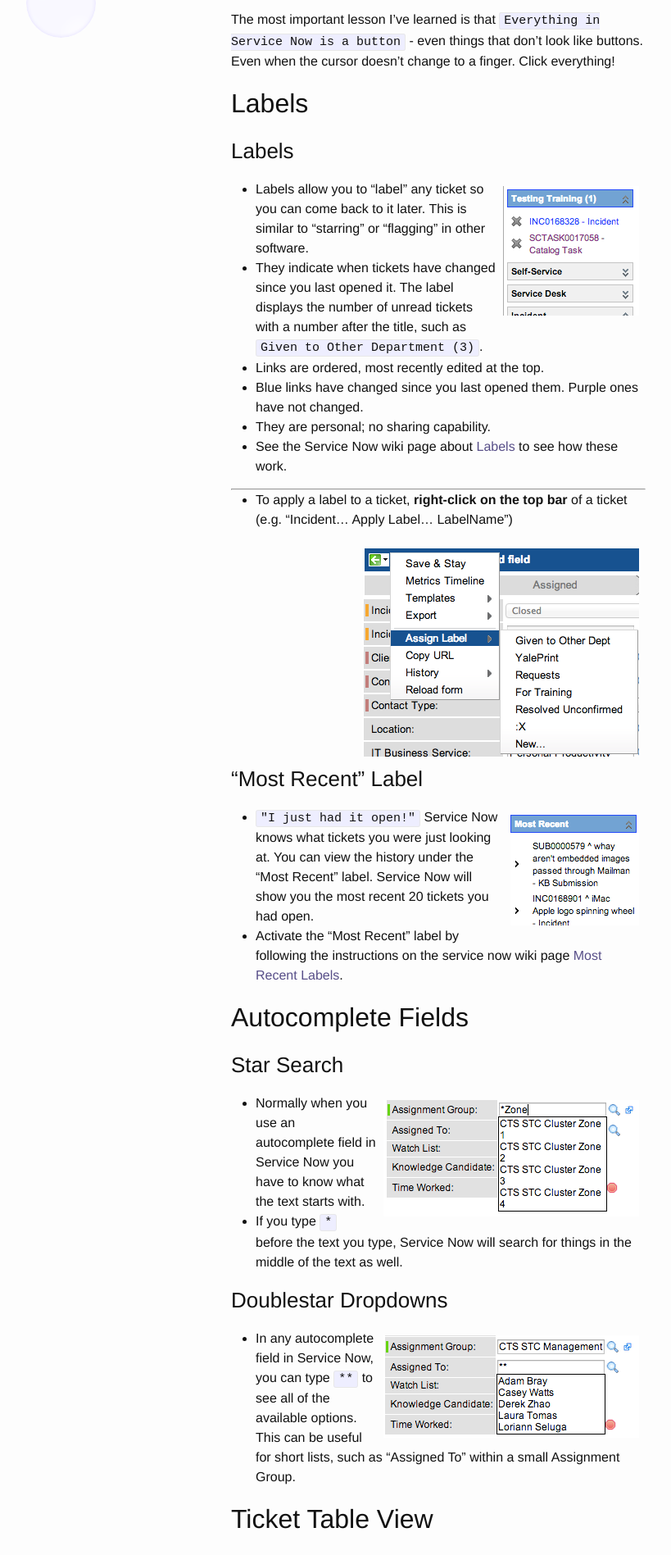
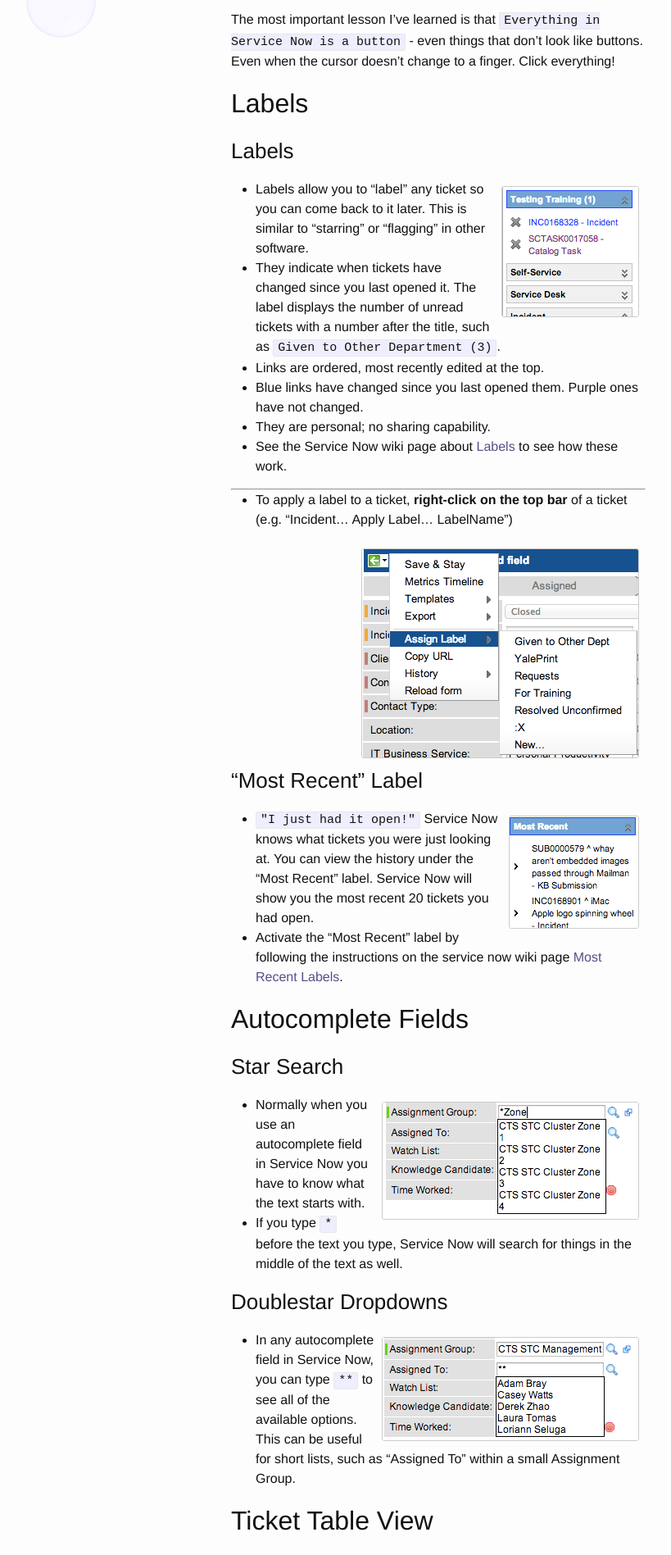
Before and after one commit to caseywatts/caseywatts.github.io, a Jekyll site: the page built from _posts/2013-07-09-service_now_tips_revised.md, in a window 1280 px wide. Shown: the part 339-2236 px from the top of the page at 82% size, without its empty margins (18-837 px from the left). Built offline with Jekyll 4.4.1, drawn with Linux system fonts in a browser that asks for light colours.

Commit message:
blog post images have grey border, rounded edges, and better css selectors

```diff
--- a/_sass/_custom.scss
+++ b/_sass/_custom.scss
@@ -55,9 +55,15 @@
 
 
 // Post Show Specific
-img.righty {
+.post-content .righty {
   float:right;
   margin:8px;
+}
+
+.post-content img {
+  border: 1px solid #ccc;
+  border-radius: 3px;
+  margin: 8px;
 }
 
 .post {
```
